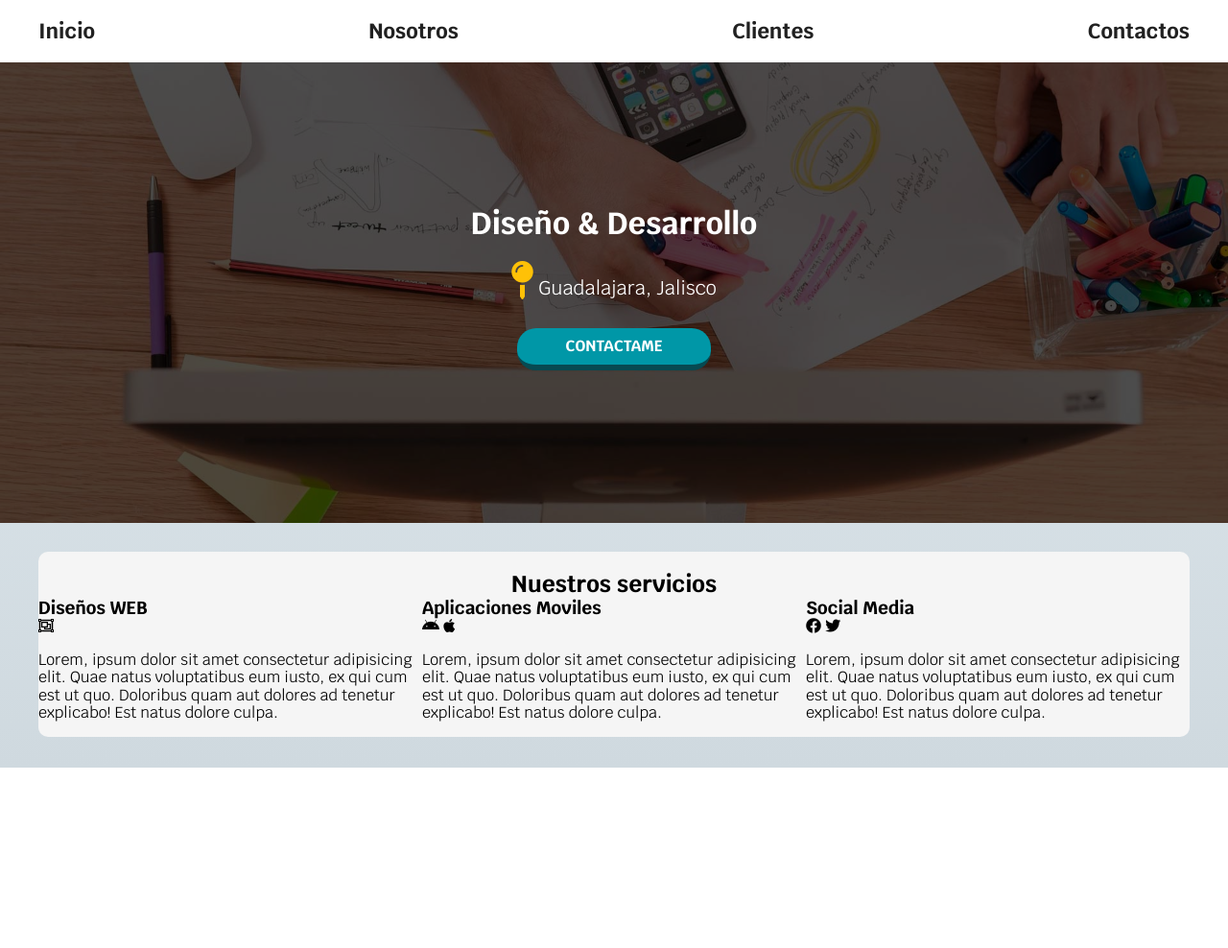
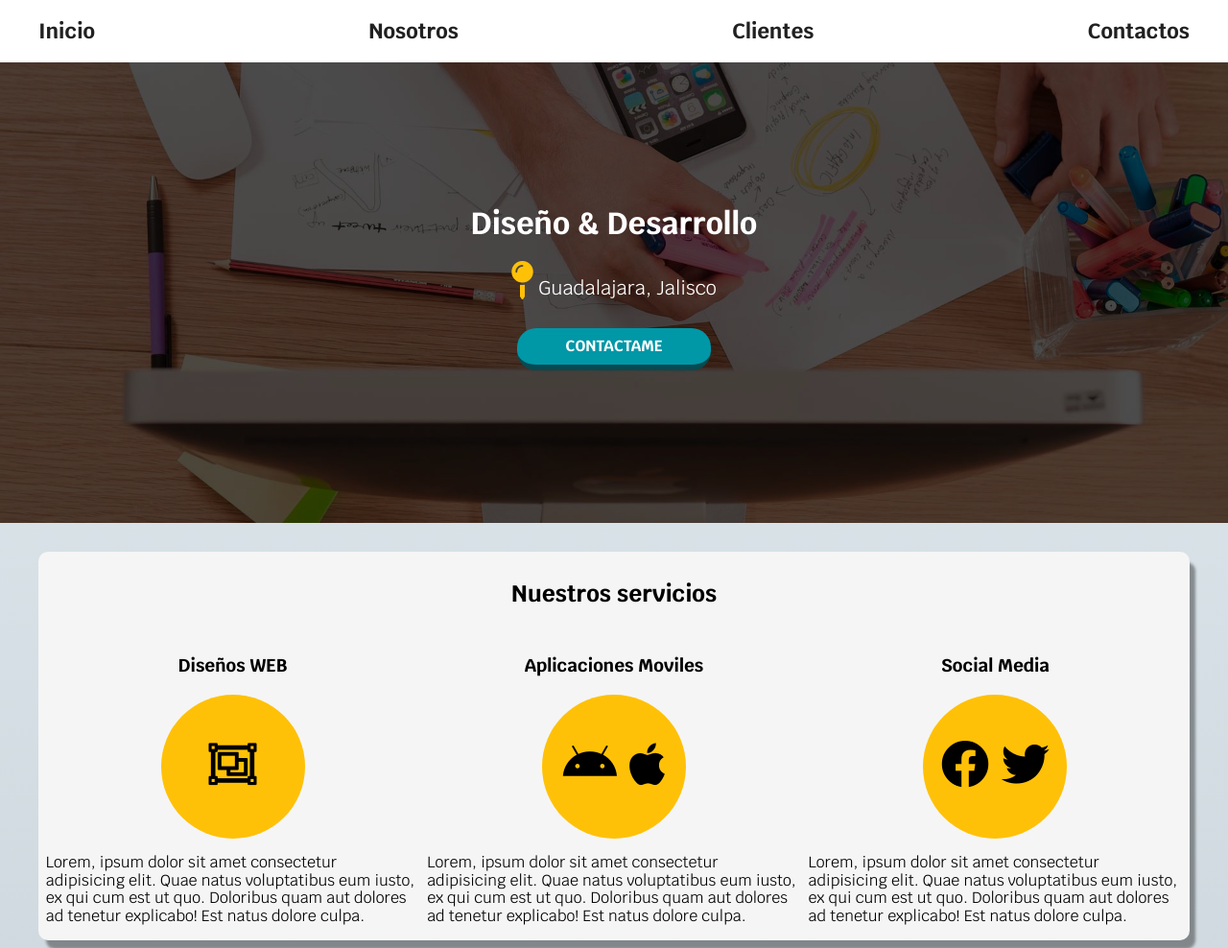
Before and after one commit to luischavez23/D-D, a plain HTML site: page index.html in a window 1280 px wide. Shown: the top 988 px of the page at 96% size. Before the commit the page ends 800 px from the top, so only its background shows below. Drawn offline with nearby package versions, Linux system fonts and the light colour scheme.

Commit message:
Adding more styles in main

```diff
--- a/css/style.css
+++ b/css/style.css
@@ -18,6 +18,7 @@ html {
 
 h1,h2,h3{
     margin: 0;
+    text-align: center;
 }
 
 body{
@@ -120,22 +121,45 @@ body{
     margin: 0 auto;
     background-color: whitesmoke;
     border-radius: 1rem;
+    -webkit-box-shadow: 7px 10px 3px -1px rgba(0,0,0,0.38);
+    -moz-box-shadow: 7px 10px 3px -1px rgba(0,0,0,0.38);
+    box-shadow: 7px 10px 3px -1px rgba(0,0,0,0.38);
 }
 
 .site-main{
-    margin-top: 3rem;
+    margin: 3rem auto;
 }
 
 .site-main h2{
-    padding-top: 2rem;
-    text-align: center;
+    padding: 3rem 0;
 }
 
 .site-services{
     display: flex;
-    justify-content: space-between;
-    flex-basis: calc(100);
+    justify-content: space-evenly;
+}
 
+.servicios{
+    flex: 0 0 calc(33.3% - 1rem);
+
+}
+
+.servicios h3{
+    margin: 2rem 0;
+}
+
+
+.iconos{
+    background-color: var(--primary);
+    margin-top: 2rem;
+    margin: 0 auto;
+    width: 15rem;
+    height: 15rem;
+    border-radius: 50%;
+    font-size: 5rem;
+    text-align: center;
+    padding-top: 4.5rem;
+    justify-content: space-around;
 }
 
 @media (max-width: 768px){
```
Also changed, not shown: 1 other file.
